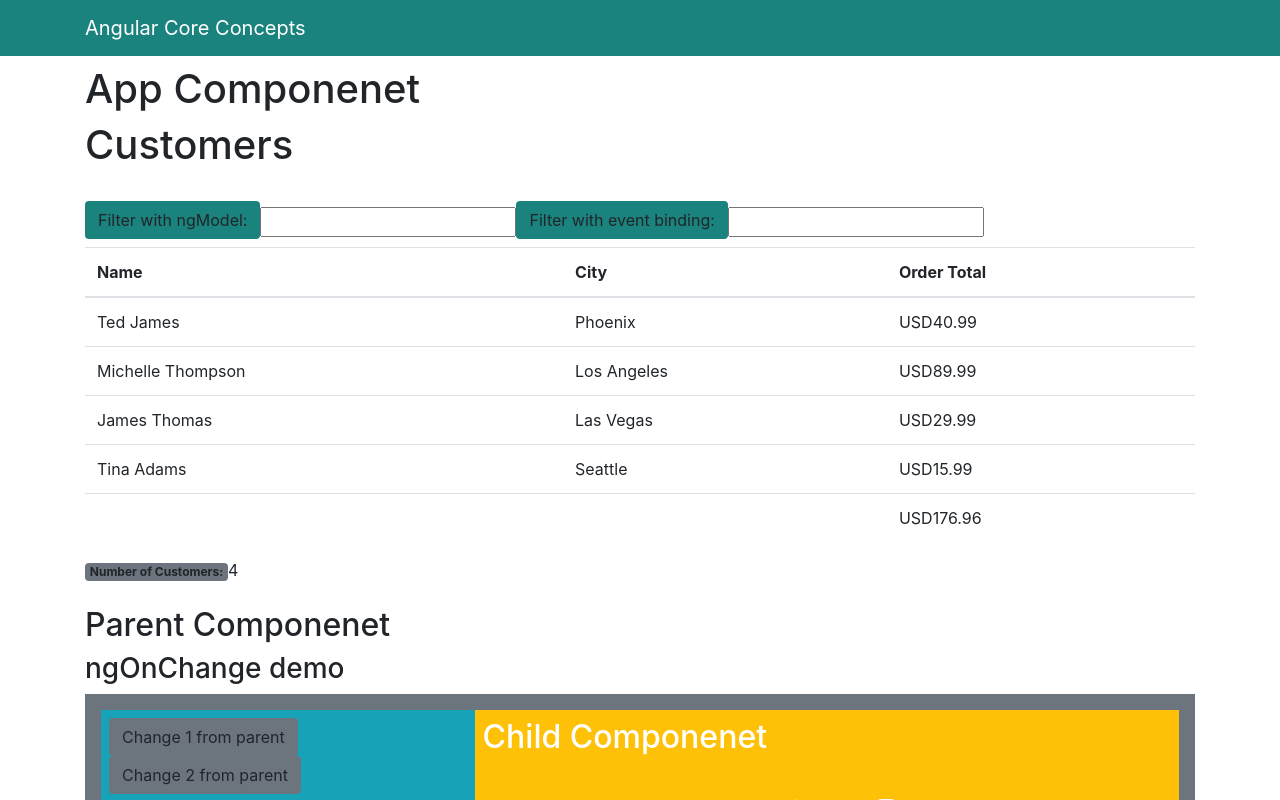
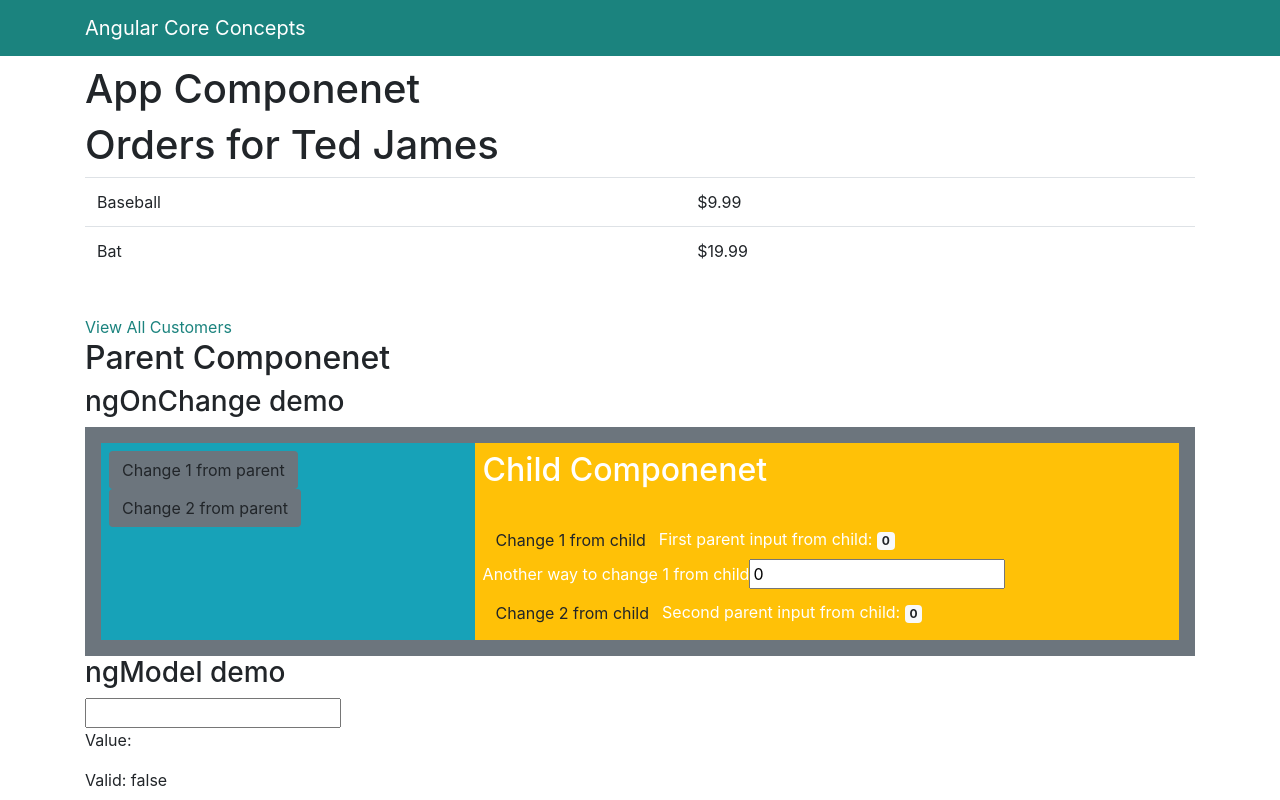
Before and after one commit to dahamv/angular-course, an Angular app in the folder my-app/: page /orders/1 in a window 1280 px wide. Before the commit this address led to /customers. Shown: the top 800 px of the page. Built offline with nearby package versions, Linux system fonts and the light colour scheme.

Commit message:
finished course

```diff
--- a/my-app/src/app/app.module.ts
+++ b/my-app/src/app/app.module.ts
@@ -7,6 +7,7 @@ import { CustomersModule } from './customers/customers.module'
 import { AppComponent } from './app.component';
 import { SharedModule } from './shared/shared.module';
 import { ExperimentsModule } from './experiments/experiments.module';
+import { OrdersModule } from './orders/orders.module';
 
 @NgModule({
   declarations: [
@@ -21,6 +22,7 @@ import { ExperimentsModule } from './experiments/experiments.module';
     //No need other modules import core module.
     CoreModule,
     CustomersModule,
+    OrdersModule,
     SharedModule,
     ExperimentsModule
   ],
--- a/my-app/src/app/customers/customers-list/customers-list.component.html
+++ b/my-app/src/app/customers/customers-list/customers-list.component.html
@@ -12,7 +12,7 @@
         <td>
             <!--See the list of angular pipes: https://angular.io/api?type=pipe -->
             <!--capitalize is the custom pipe. Its the same as angular pipe titlecase-->
-            <a> {{cust.name | capitalize}} </a>
+            <a [routerLink]="['/orders', cust.id]"> {{cust.name | capitalize}} </a>
         </td>
         <td>{{cust.city}}</td>
         <!--can pass parameters into currency pipe-->
--- a/my-app/src/app/customers/customers-routing.module.ts
+++ b/my-app/src/app/customers/customers-routing.module.ts
@@ -8,7 +8,8 @@ const routes: Routes = [
 ];
 
 @NgModule({
-  imports: [ RouterModule.forChild(routes)]
-  //Do you need exports ?
+  imports: [ RouterModule.forChild(routes)],
+  //Need to export RouterModule since customers-list uses routerLink
+  exports: [ RouterModule ]
 })
 export class CustomersRoutingModule { }
--- a/my-app/src/app/customers/customers.module.ts
+++ b/my-app/src/app/customers/customers.module.ts
@@ -9,9 +9,10 @@ import { CustomersListComponent } from './customers-list/customers-list.componen
 import { FilterTextboxComponent } from './customers-list/filter-textbox/filter-textbox.component'
 import { SharedModule } from '../shared/shared.module';
 import { CustomersRoutingModule } from './customers-routing.module';
+import { OrdersModule } from '../orders/orders.module';
 
 @NgModule({
   declarations: [ CustomersComponent, CustomersListComponent, FilterTextboxComponent ],
-  imports: [ CommonModule, SharedModule, FormsModule, CustomersRoutingModule ]
+  imports: [ CommonModule, SharedModule, FormsModule, CustomersRoutingModule]
 })
 export class CustomersModule { }
--- /dev/null
+++ b/my-app/src/app/orders/orders.component.html
@@ -0,0 +1,16 @@
+<div *ngIf="customer">
+    <h1>Orders for {{ customer.name | capitalize }}</h1>
+
+    <table class="table table-hover orders-table"
+           *ngFor="let order of orders">
+        <tr *ngFor="let orderItem of order.orderItems">
+            <td>{{ orderItem.productName }}</td>
+            <td>{{ orderItem.itemCost | currency:'USD':'symbol' }}</td>
+        </tr>
+    </table>
+</div>
+<div *ngIf="!customer">
+   No customer found
+</div>
+<br />
+<a routerLink="/customers">View All Customers</a>
--- /dev/null
+++ b/my-app/src/app/orders/orders.component.ts
@@ -0,0 +1,34 @@
+import { Component, OnInit } from '@angular/core';
+import { DataService } from '../core/data.service';
+import { ActivatedRoute } from '@angular/router';
+import { IOrder, ICustomer } from '../shared/interfaces';
+
+@Component({
+  selector: 'app-orders',
+  templateUrl: './orders.component.html',
+  styleUrls: ['./orders.component.scss']
+})
+export class OrdersComponent implements OnInit {
+
+  orders: IOrder[] = [];
+  customer: ICustomer;
+  //Activeated route is the current URL
+  constructor(private dataService: DataService, private route: ActivatedRoute) { }
+
+  ngOnInit(): void {
+    //If the componenet stays on the screen visible while the URL changes you can subscribe to paramMap Observable as
+    //let id = this.route.paramMap.subscribe(...);
+    //But in this case we only need to get the customerId once so use snapshot.
+    //The + is similar to parseInt and converts string to a number.
+    let id = +this.route.snapshot.paramMap.get('id');
+    console.log('cust id is: '+id);
+    this.dataService.getCustomer(id).subscribe((customer: ICustomer) => {
+      this.customer = customer;
+    });
+
+    this.dataService.getOrders(id).subscribe((orders: IOrder[]) => {
+      this.orders = orders;
+    });
+  }
+
+}
```
Also changed, not shown: my-app/src/app/app-routing.module.ts (+6 -5 lines), my-app/src/app/orders/orders-routing.module.ts (added, +18 -0 lines), my-app/src/app/orders/orders.module.ts (added, +15 -0 lines), my-app/src/app/orders/orders.component.scss (added).
